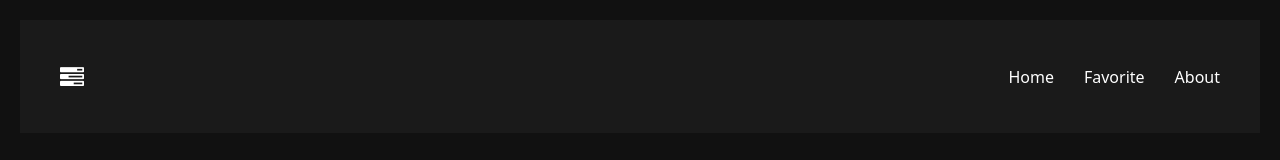
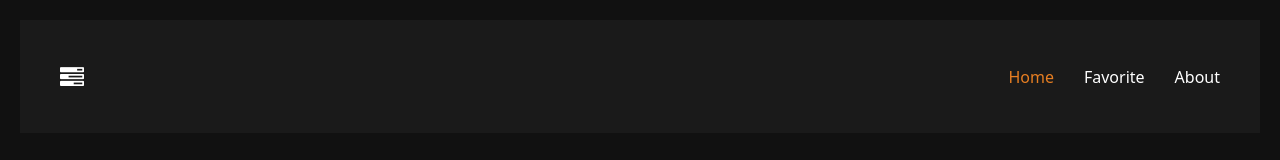
Before and after one commit to Rafal00005/first-react-app, a React (Create React App) app: page / in a window 1280 px wide. Shown: the top 160 px of the page. Built offline with nearby package versions, Linux system fonts and the light colour scheme.

Commit message:
Improve navigation with NavLink and active link styling

```diff
--- a/src/components/NavBar/NavBar.js
+++ b/src/components/NavBar/NavBar.js
@@ -1,3 +1,4 @@
+import { NavLink } from 'react-router-dom';
 import Container from '../Container/Container';
 import styles from './NavBar.module.scss';
 
@@ -6,18 +7,39 @@ const NavBar = () => {
 		<nav className={styles.navBar}>
 			<Container>
 				<div className={styles.navContent}>
-					<a href='/' className={styles.logo}>
+					<NavLink to='/' className={styles.logo}>
 						<i className='fa fa-tasks'></i>
-					</a>
+					</NavLink>
 					<ul className={styles.navLinks}>
 						<li>
-							<a href='/'>Home</a>
+							<NavLink
+								className={({ isActive }) =>
+									isActive ? styles.linkActive : undefined
+								}
+								to='/'
+							>
+								Home
+							</NavLink>
 						</li>
 						<li>
-							<a href='/favorite'>Favorite</a>
+							<NavLink
+								className={({ isActive }) =>
+									isActive ? styles.linkActive : undefined
+								}
+								to='/favorite'
+							>
+								Favorite
+							</NavLink>
 						</li>
 						<li>
-							<a href='/about'>About</a>
+							<NavLink
+								className={({ isActive }) =>
+									isActive ? styles.linkActive : undefined
+								}
+								to='/about'
+							>
+								About
+							</NavLink>
 						</li>
 					</ul>
 				</div>
--- a/src/components/NavBar/NavBar.module.scss
+++ b/src/components/NavBar/NavBar.module.scss
@@ -36,5 +36,9 @@
 		&:hover {
 			opacity: 0.8;
 		}
+
+		&.linkActive {
+			color: $color-warning;
+		}
 	}
 }
```
